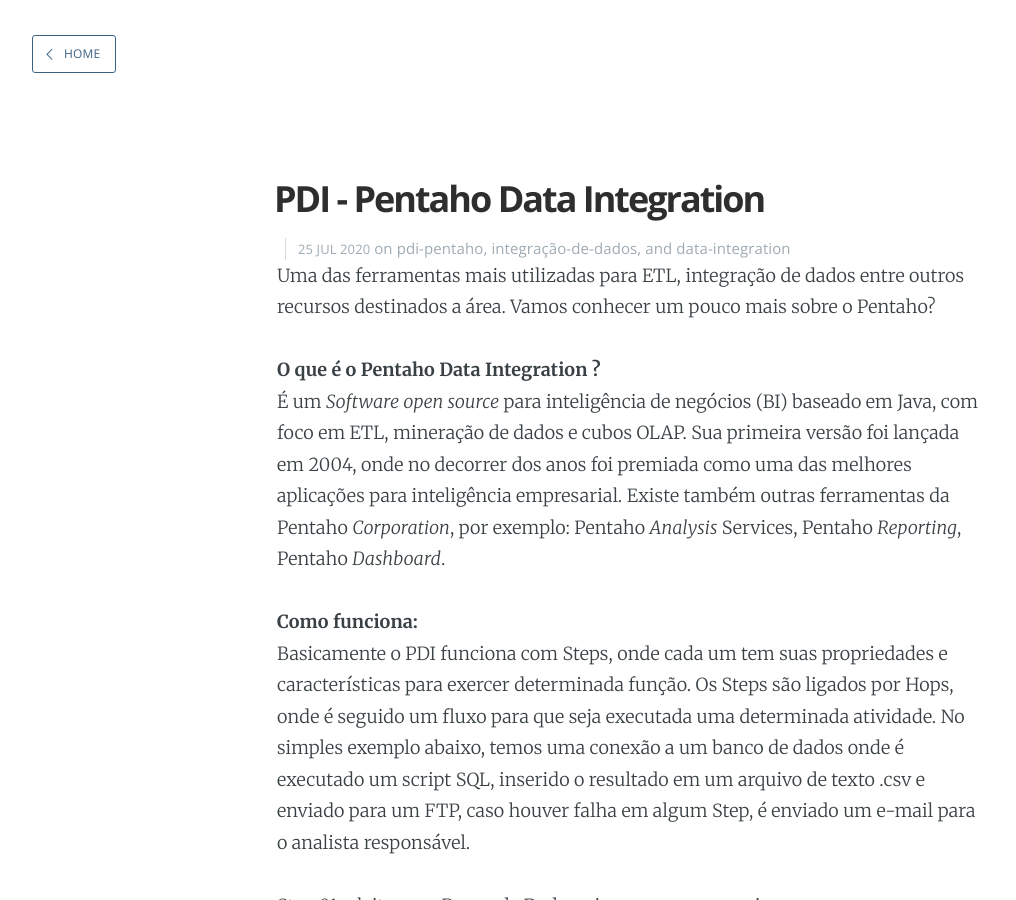
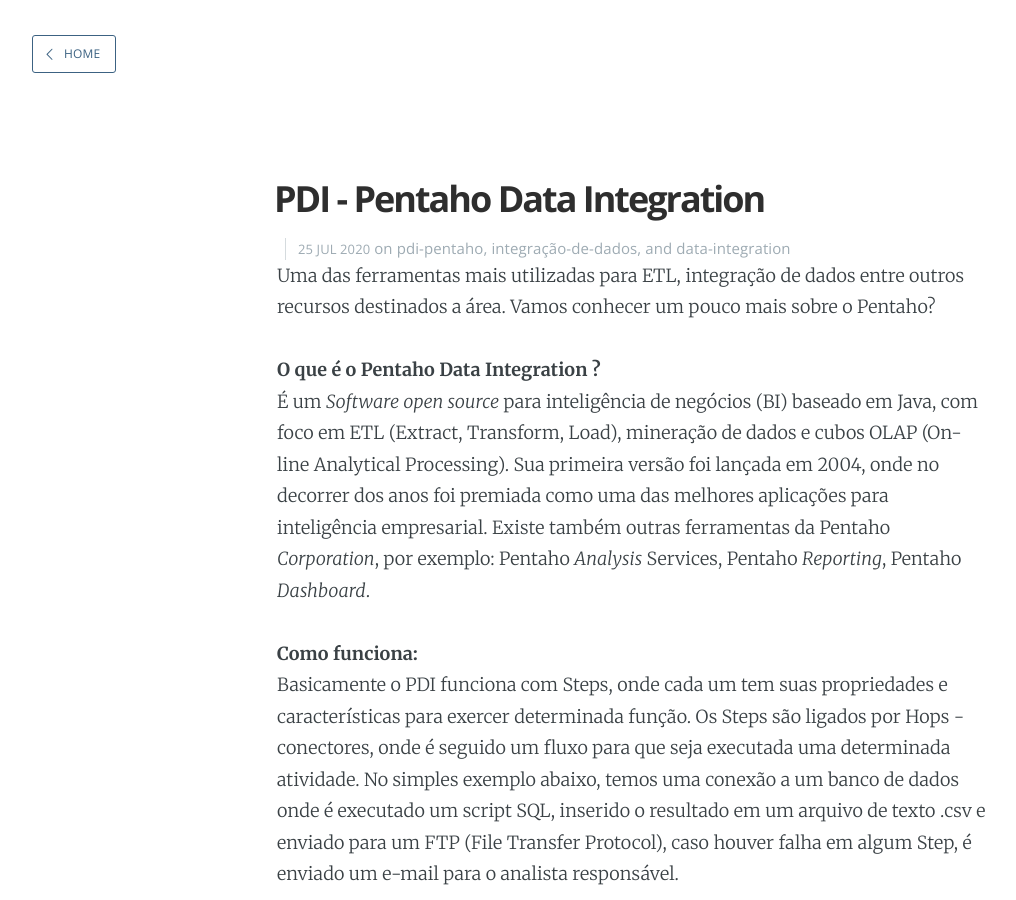
Before and after one commit to melzilucas/melzilucas.github.io, a Jekyll site: the page built from _posts/2020-07-25-PDI-pentaho-data-integration.markdown, in a window 1280 px wide and 900 px high. Shown: the whole window, without its empty margins (8-1024 px from the left). Built offline with Jekyll 4.4.1, drawn with Linux system fonts in a browser that asks for light colours.

Commit message:
Changed text in abbreviation

```diff
--- a/_posts/2020-07-25-PDI-pentaho-data-integration.markdown
+++ b/_posts/2020-07-25-PDI-pentaho-data-integration.markdown
@@ -9,13 +9,13 @@
 Vamos conhecer um pouco mais sobre o Pentaho?
 
 **O que é o Pentaho Data Integration ?** <br>
-É um *Software open source* para inteligência de negócios (BI) baseado em Java, com foco em ETL, mineração de dados e cubos OLAP. Sua primeira versão foi lançada em 2004, onde no decorrer dos anos foi premiada como uma das melhores aplicações para inteligência empresarial.
+É um *Software open source* para inteligência de negócios (BI) baseado em Java, com foco em ETL (Extract, Transform, Load), mineração de dados e cubos OLAP (On-line Analytical Processing). Sua primeira versão foi lançada em 2004, onde no decorrer dos anos foi premiada como uma das melhores aplicações para inteligência empresarial.
 Existe também outras ferramentas da Pentaho *Corporation*, por exemplo: Pentaho *Analysis* Services, Pentaho *Reporting*, Pentaho *Dashboard*.
 
  **Como funciona:**<br>
 Basicamente o PDI funciona com Steps, onde cada um tem suas propriedades e características para exercer determinada função.
-Os Steps são ligados por Hops, onde é seguido um fluxo para que seja executada uma determinada atividade.
-No simples exemplo abaixo, temos uma conexão a um banco de dados onde é executado um script SQL, inserido o resultado em um arquivo de texto .csv e enviado para um FTP, caso houver falha em algum Step, é enviado um e-mail para o analista responsável.
+Os Steps são ligados por Hops - conectores, onde é seguido um fluxo para que seja executada uma determinada atividade.
+No simples exemplo abaixo, temos uma conexão a um banco de dados onde é executado um script SQL, inserido o resultado em um arquivo de texto .csv e enviado para um FTP (File Transfer Protocol), caso houver falha em algum Step, é enviado um e-mail para o analista responsável.
 
 
 [Step 01](https://melzilucas.github.io/assets/images/read-sql.png){:target="_blank" rel="noopener"} - leitura ao Banco de Dados e insere em um arquivo csv;
```
